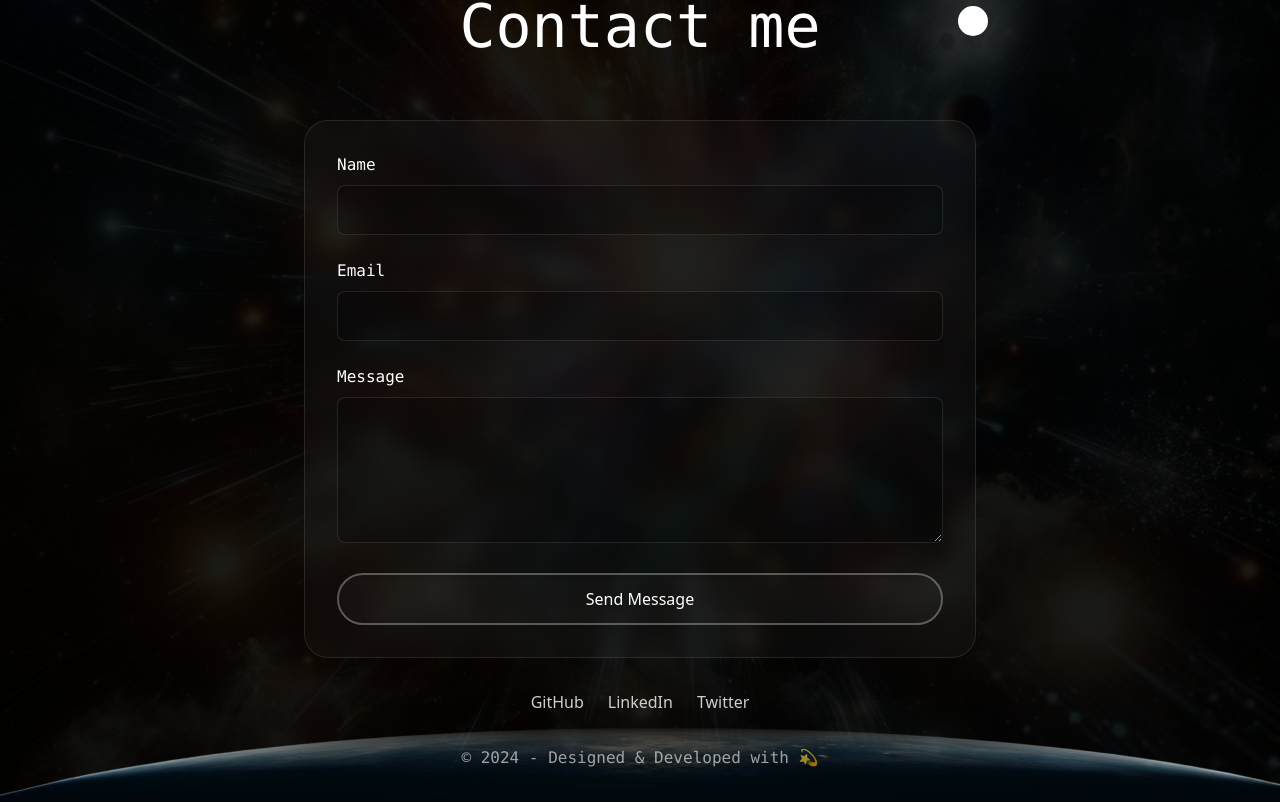
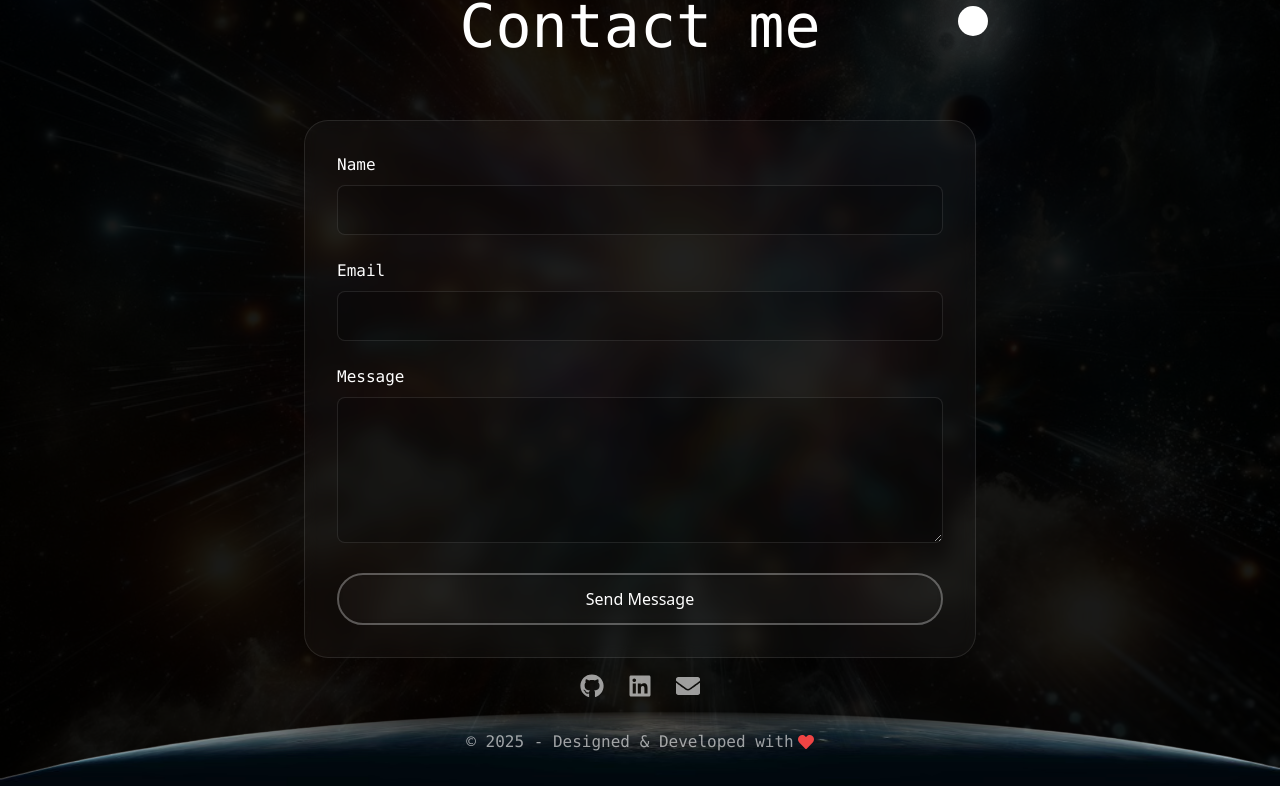
Before and after one commit to Zanko19/MyPortfolio, a React (Vite) app: page / in a window 1280 px wide. Shown: the part 5459-6261 px from the top of the page. Built offline with nearby package versions, Linux system fonts and the light colour scheme.

Commit message:
navbar j'esssaye de régler mobile et desktop

```diff
--- a/src/components/Contact.jsx
+++ b/src/components/Contact.jsx
@@ -1,4 +1,6 @@
 import { useState } from 'react';
+import earth from '../assets/earth.png';
+import { FaGithub, FaLinkedin, FaEnvelope, FaHeart } from "react-icons/fa";
 
 const Contact = () => {
   const [formData, setFormData] = useState({
@@ -81,11 +83,18 @@ const Contact = () => {
           </div>
 
           {/* Liens sociaux */}
-          <div className="flex justify-center space-x-6 mt-8">
-            <a href="#" className="text-white/80 hover:text-white transition-all">GitHub</a>
-            <a href="#" className="text-white/80 hover:text-white transition-all">LinkedIn</a>
-            <a href="#" className="text-white/80 hover:text-white transition-all">Twitter</a>
-          </div>
+           {/* Icônes de réseaux sociaux */}
+        <div className="mt-4 flex justify-center space-x-6">
+          <a href="https://github.com" target="_blank" rel="noopener noreferrer">
+            <FaGithub className="text-white/60 hover:text-white transition-colors" size={24} />
+          </a>
+          <a href="https://linkedin.com" target="_blank" rel="noopener noreferrer">
+            <FaLinkedin className="text-white/60 hover:text-white transition-colors" size={24} />
+          </a>
+          <a href="mailto:example@example.com">
+            <FaEnvelope className="text-white/60 hover:text-white transition-colors" size={24} />
+          </a>
+        </div>
         </div>
       </div>
     </section>
--- a/src/components/Footer.jsx
+++ b/src/components/Footer.jsx
@@ -1,4 +1,4 @@
-import { FaGithub, FaLinkedin, FaEnvelope } from "react-icons/fa";
+import { FaGithub, FaLinkedin, FaEnvelope, FaHeart } from "react-icons/fa";
 import earth from '../assets/earth.png';
 
 const Footer = () => {
@@ -7,8 +7,11 @@ const Footer = () => {
       {/* Contenu du footer */}
       <div className="container mx-auto px-4 py-8 relative z-10">
         <div className="text-center text-white/60 font-mono">
-          © 2024 - Designed & Developed with 💫
+          © 2025 - Designed & Developed with
+          <FaHeart className="inline-block text-red-500 ml-1" />
         </div>
+
+
       </div>
 
       {/* Image de la Terre avec le même style que dans Projects */}
--- a/src/components/Navbar.jsx
+++ b/src/components/Navbar.jsx
@@ -5,6 +5,22 @@ import astronaut from '../assets/astronaut.png';
 
 const Navbar = () => {
   const [isOpen, setIsOpen] = useState(false);
+
+  // Utilisation de useEffect pour fermer le menu si l'utilisateur clique à l'extérieur
+  useEffect(() => {
+    const handleClickOutside = (event) => {
+      const menu = document.getElementById('menu');
+      if (menu && !menu.contains(event.target)) {
+        setIsOpen(false);
+      }
+    };
+
+    document.addEventListener('click', handleClickOutside);
+
+    return () => {
+      document.removeEventListener('click', handleClickOutside);
+    };
+  }, []);
 
   return (
     <nav className="fixed top-0 w-full z-50">
@@ -24,8 +40,19 @@ const Navbar = () => {
             className="h-12 w-12 opacity-90 hover:opacity-100 transition-all"
           />
 
+          {/* Icône mobile - ouvrir/fermer le menu */}
+          <div className="lg:hidden flex items-center">
+            <button onClick={() => setIsOpen(!isOpen)}>
+              {isOpen ? (
+                <FaTimes className="text-white" size={24} />
+              ) : (
+                <FaBars className="text-white" size={24} />
+              )}
+            </button>
+          </div>
+
           {/* Menu droite */}
-          <div className="flex space-x-8 items-center">
+          <div className={`lg:flex space-x-8 items-center ${isOpen ? 'block' : 'hidden'} lg:block`} id="menu">
             <a href="#devtools" className="text-white/80 hover:text-white transition-all">DevTools</a>
             <a href="#cv" className="text-white/80 hover:text-white transition-all">CV</a>
             <a href="#contact" className="text-white/80 hover:text-white transition-all flex items-center">
```
